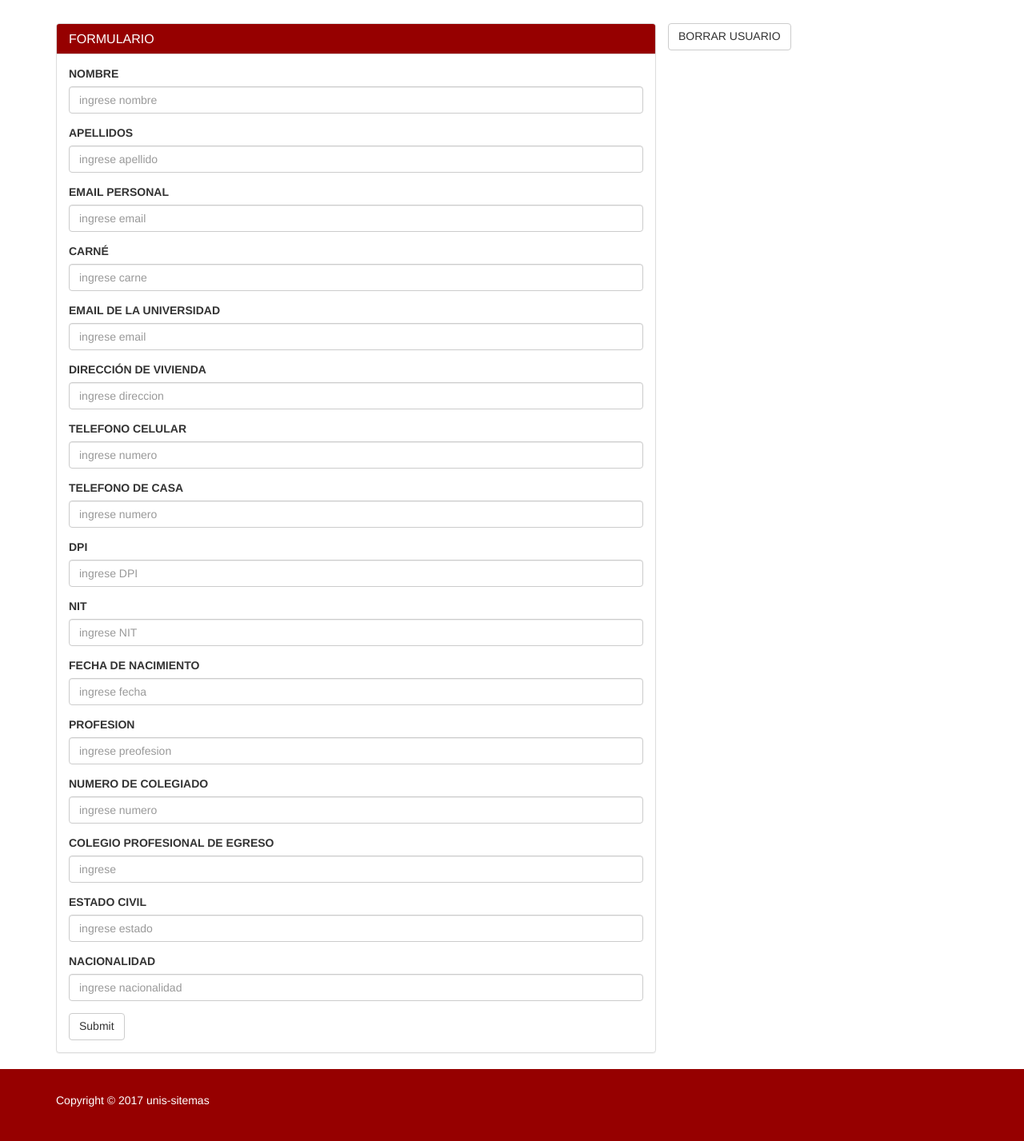
After one commit to EdgarVallejo96/DW1_Project, a PHP site: page /formempleadonuevo.html in a window 1280 px wide. The commit adds this page. Shown: the part 137-1564 px from the top of the page at 80% size. Run offline with PHP 8.4, Linux system fonts and the light colour scheme.

Commit message:
Push con menu admin y forms

```diff
--- /dev/null
+++ b/BS_theme/formempleadonuevo.html
@@ -0,0 +1,155 @@
+
+<!DOCTYPE html>
+<html lang="en">
+  <head>
+    <meta charset="utf-8">
+    <meta http-equiv="X-UA-Compatible" content="IE=edge">
+    <meta name="viewport" content="width=device-width, initial-scale=1">
+
+
+    <title>maspruebas</title>
+    <link rel="stylesheet" href="css/app.css">
+
+  </head>
+
+  <body>
+
+    <nav class="navbar navbar-default">
+        <div class="container">
+          <div class="navbar-header">
+            <button type="button" class="navbar-toggle collapsed" data-toggle="collapse" data-target="#navbar" aria-expanded="false" aria-controls="navbar">
+              <span class="sr-only">Toggle navigation</span>
+              <span class="icon-bar"></span>
+              <span class="icon-bar"></span>
+              <span class="icon-bar"></span>
+            </button>
+
+          </div>
+          <div id="navbar" class="collapse navbar-collapse">
+            <ul class="nav navbar-nav">
+              <li><a href="index.html">Inicio</a></li>
+              <li><a href="firmas.html">Firmas</a></li>
+              <li class="active"><a href="administracion.html">Administración</a></li>
+              <li><a href="ayuda.html">Ayuda</a></li>
+
+            </ul>
+
+          </div><!--/.nav-collapse -->
+        </div>
+      </nav>
+
+    <div class="title-bar">
+            <div class="container">
+                <h1>AGREGAR USUARIO</h1>
+
+            </div>
+        </div>
+
+   <div class="main">
+       <div class="container">
+           <div class="row">
+               <div class="col-md-8">
+                    <div class="panel panel-default">
+                        <div class="panel-heading">
+                            <h4 class="panel-title">FORMULARIO</h4>
+                        </div>
+                        <div class="panel-body">
+                            <form>
+                            <div class="form-group">
+                                <label>NOMBRE</label>
+                                <input type="text" class="form-control" placeholder="ingrese nombre">
+                            </div>
+                            <div class="form-group">
+                                <label>APELLIDOS</label>
+                                <input type="text" class="form-control" placeholder="ingrese apellido">
+                            </div>
+                            <div class="form-group">
+                                <label>EMAIL PERSONAL</label>
+                                <input type="text" class="form-control" placeholder="ingrese email">
+                            </div>
+                            <div class="form-group">
+                                <label>CARNÉ</label>
+                                <input type="text" class="form-control" placeholder="ingrese carne">
+                            </div>
+                            <div class="form-group">
+                                <label>EMAIL DE LA UNIVERSIDAD</label>
+                                <input type="text" class="form-control" placeholder="ingrese email">
+                            </div>
+                            <div class="form-group">
+                                <label>DIRECCIÓN DE VIVIENDA</label>
+                                <input type="text" class="form-control" placeholder="ingrese direccion">
+                            </div>
+                            <div class="form-group">
+                                <label>TELEFONO CELULAR</label>
+                                <input type="text" class="form-control" placeholder="ingrese numero">
+                            </div>
+                            <div class="form-group">
+                                <label>TELEFONO DE CASA</label>
+                                <input type="text" class="form-control" placeholder="ingrese numero">
+                            </div>
+                            <div class="form-group">
+                                <label>DPI</label>
+                                <input type="text" class="form-control" placeholder="ingrese DPI">
+                            </div>
+                            <div class="form-group">
+                                <label>NIT</label>
+                                <input type="text" class="form-control" placeholder="ingrese NIT">
+                            </div>
+                            <div class="form-group">
+                                <label>FECHA DE NACIMIENTO</label>
+                                <input type="text" class="form-control" placeholder="ingrese fecha">
+                            </div>
+                            <div class="form-group">
+                                <label>PROFESION</label>
+                                <input type="text" class="form-control" placeholder="ingrese preofesion">
+                            </div>
+                            <div class="form-group">
+                                <label>NUMERO DE COLEGIADO</label>
+                                <input type="text" class="form-control" placeholder="ingrese numero">
+                            </div>
+                            <div class="form-group">
+                                <label>COLEGIO PROFESIONAL DE EGRESO</label>
+                                <input type="text" class="form-control" placeholder="ingrese">
+                            </div>
+                            <div class="form-group">
+                                <label>ESTADO CIVIL</label>
+                                <input type="text" class="form-control" placeholder="ingrese estado">
+                            </div>
+                            <div class="form-group">
+                                <label>NACIONALIDAD</label>
+                                <input type="text" class="form-control" placeholder="ingrese nacionalidad">
+                            </div>
+
+
+
+                            <button type="submit" class="btn btn-default">Submit</button>
+                        </form>
+
+
+                        </div>
+
+                    </div>
+               </div>
+               <button type="submit" class="btn btn-default">BORRAR USUARIO</button>
+               <br><br>
+
+           </div>
+       </div>
+   </div>
+
+
+
+
+    <footer>
+        <div class="container">
+            <p>Copyright &copy; 2017 unis-sitemas</p>
+        </div>
+
+    </footer>
+
+
+    <script src="bower_components/jquery/dist/jquery.js"></script>
+    <script src="bower_components/bootstrap-sass/assets/javascripts/bootstrap.js"></script>
+
+  </body>
+</html>
--- a/BS_theme/sass/_custom.scss
+++ b/BS_theme/sass/_custom.scss
@@ -106,3 +106,9 @@ footer {
     padding:15%;
     //padding-bottom:15%;
 }
+
+.menuAdmin {
+
+    padding-top:50px;
+    padding-bottom: 17%;
+    }
```
Also changed, not shown: BS_theme/administracion.html (+56 -92 lines), BS_theme/formcatedraticopost.html (added, +155 -0 lines), BS_theme/css/app.css, 1 other file.
